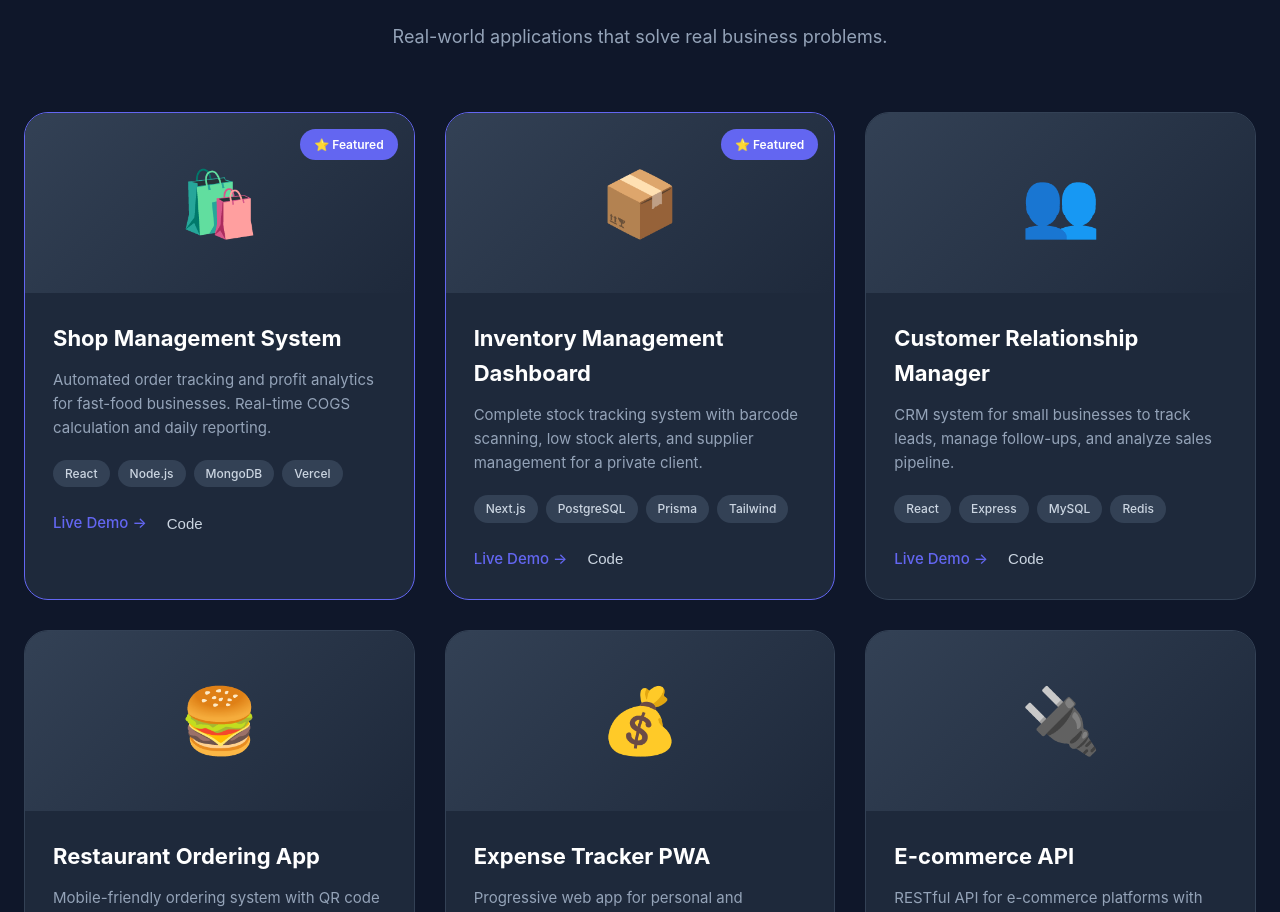
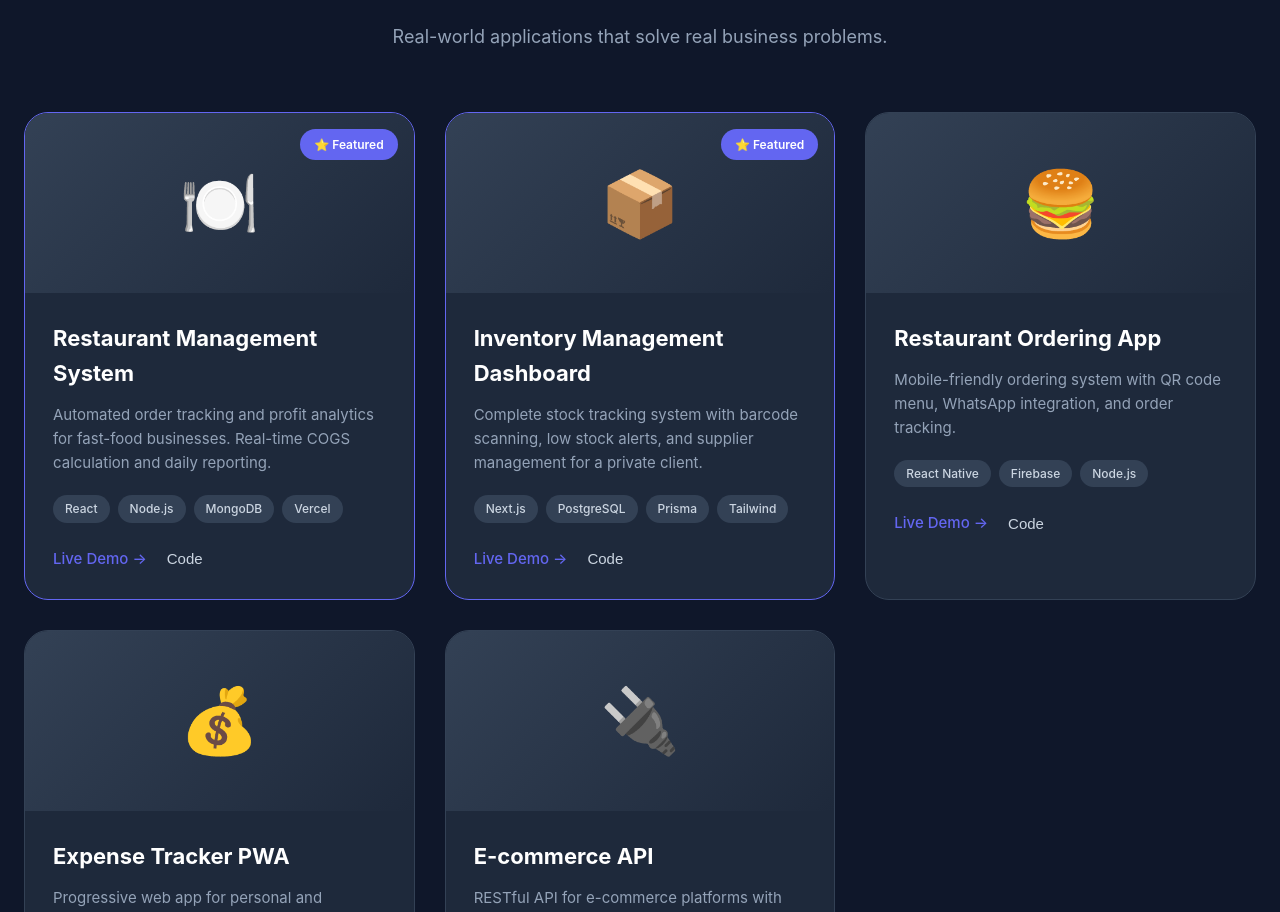
Before and after one commit to Fanitu/FanuPortofoilio, a React (Vite) app: page / in a window 1280 px wide. Shown: the part 2035-2947 px from the top of the page. Built offline with nearby package versions, Linux system fonts and the light colour scheme.

Commit message:
Update App.jsx

```diff
--- a/src/App.jsx
+++ b/src/App.jsx
@@ -43,9 +43,9 @@ function App() {
   const projects = [
     {
       id: 1,
-      title: 'Shop Management System',
+      title: 'Restaurant Management System',
       description: 'Automated order tracking and profit analytics for fast-food businesses. Real-time COGS calculation and daily reporting.',
-      image: '🛍️',
+      image: '🍽️',
       category: 'web',
       tech: ['React', 'Node.js', 'MongoDB', 'Vercel'],
       liveUrl: 'https://basic-managment.vercel.app',
@@ -63,26 +63,16 @@ function App() {
     },
     {
       id: 3,
-      title: 'Customer Relationship Manager',
-      description: 'CRM system for small businesses to track leads, manage follow-ups, and analyze sales pipeline.',
-      image: '👥',
-      category: 'web',
-      tech: ['React', 'Express', 'MySQL', 'Redis'],
-      liveUrl: '#',
-      featured: false,
-    },
-    {
-      id: 4,
       title: 'Restaurant Ordering App',
       description: 'Mobile-friendly ordering system with QR code menu, WhatsApp integration, and order tracking.',
       image: '🍔',
       category: 'mobile',
       tech: ['React Native', 'Firebase', 'Node.js'],
-      liveUrl: '#',
+      liveUrl: 'https://react-fast-food-eight.vercel.app/',
       featured: false,
     },
     {
-      id: 5,
+      id: 4,
       title: 'Expense Tracker PWA',
       description: 'Progressive web app for personal and business expense tracking with CSV export and charts.',
       image: '💰',
@@ -92,7 +82,7 @@ function App() {
       featured: false,
     },
     {
-      id: 6,
+      id: 5,
       title: 'E-commerce API',
       description: 'RESTful API for e-commerce platforms with authentication, product management, and order processing.',
       image: '🔌',
```
